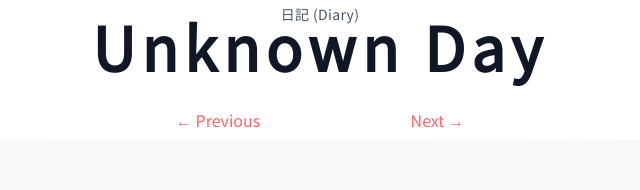
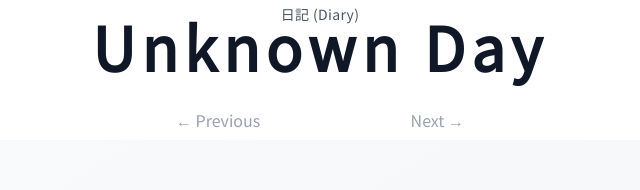
Before and after one commit to KevinCotoCarrera/ZenGL, a SvelteKit app: page / in a window 1280 px wide. Shown: the top 190 px of the page, without its empty margins (320-960 px from the left). Built offline with nearby package versions, Linux system fonts and the light colour scheme.

Commit message:
styles: minimalist navigation

```diff
--- a/src/routes/+layout.svelte
+++ b/src/routes/+layout.svelte
@@ -35,11 +35,9 @@ const validDays = $derived.by(() => {
 			{dayTitle}
 		</h1>
 		<div class="mt-6 flex justify-between w-full max-w-xs">
-				<a href={prevDay} class="px-4 py-2 bg-gray-600 text-white rounded-lg hover:bg-gray-700 transition-all"
-					class:bg-gray-600={prevDay}
-					class:text-white={prevDay}
-					class:hover:bg-gray-700={prevDay}
-					class:text-red-400={!prevDay}
+				<a href={prevDay} class="px-4 py-2 transition-all"
+					class:text-red-400={prevDay}
+					class:text-gray-400={!prevDay}
 					class:cursor-not-allowed={!prevDay}
 					aria-disabled={!prevDay}
 
@@ -49,11 +47,9 @@ const validDays = $derived.by(() => {
 
 				<a
 					href={nextDayExists ? nextDay : ''}
-					class="px-4 py-2 rounded-lg transition-all"
-					class:bg-gray-600={nextDayExists}
-					class:text-white={nextDayExists}
-					class:hover:bg-gray-700={nextDayExists}
-					class:text-red-400={!nextDayExists}
+					class="px-4 py-2 transition-all"
+					class:text-red-400={nextDayExists}
+					class:text-gray-400={!nextDayExists}
 					class:cursor-not-allowed={!nextDayExists}
 					aria-disabled={!nextDayExists}
 				>
```
